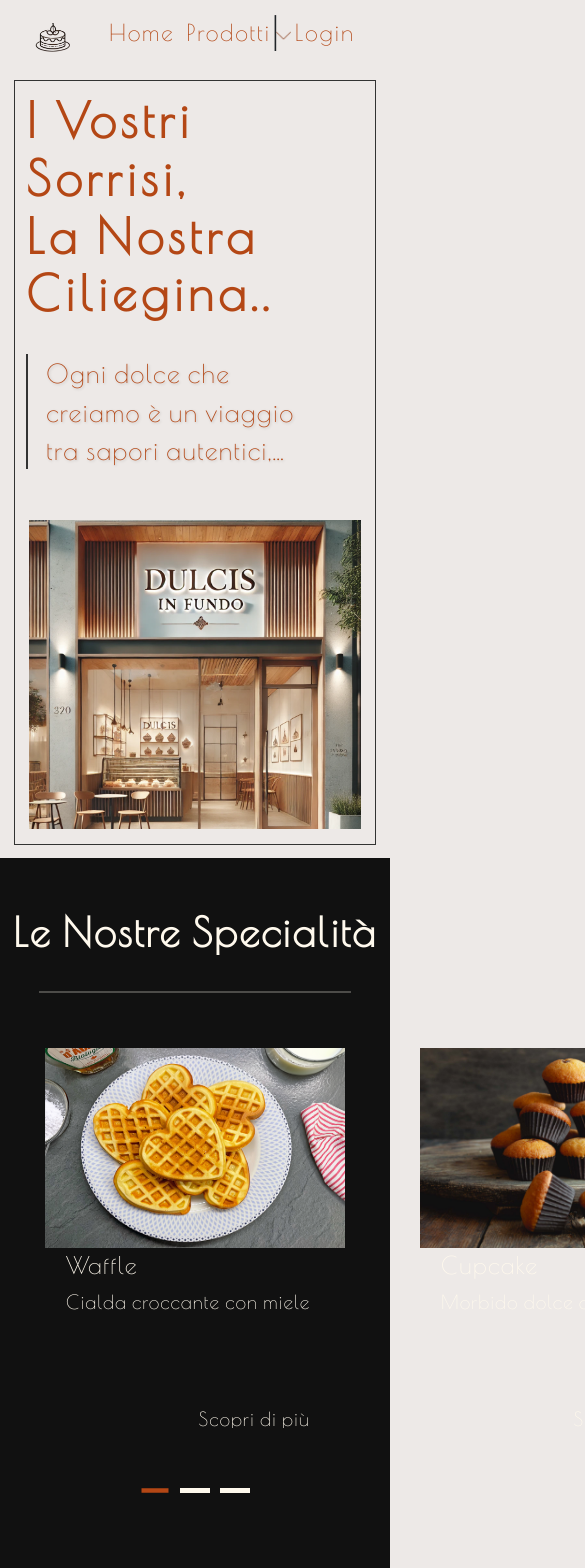
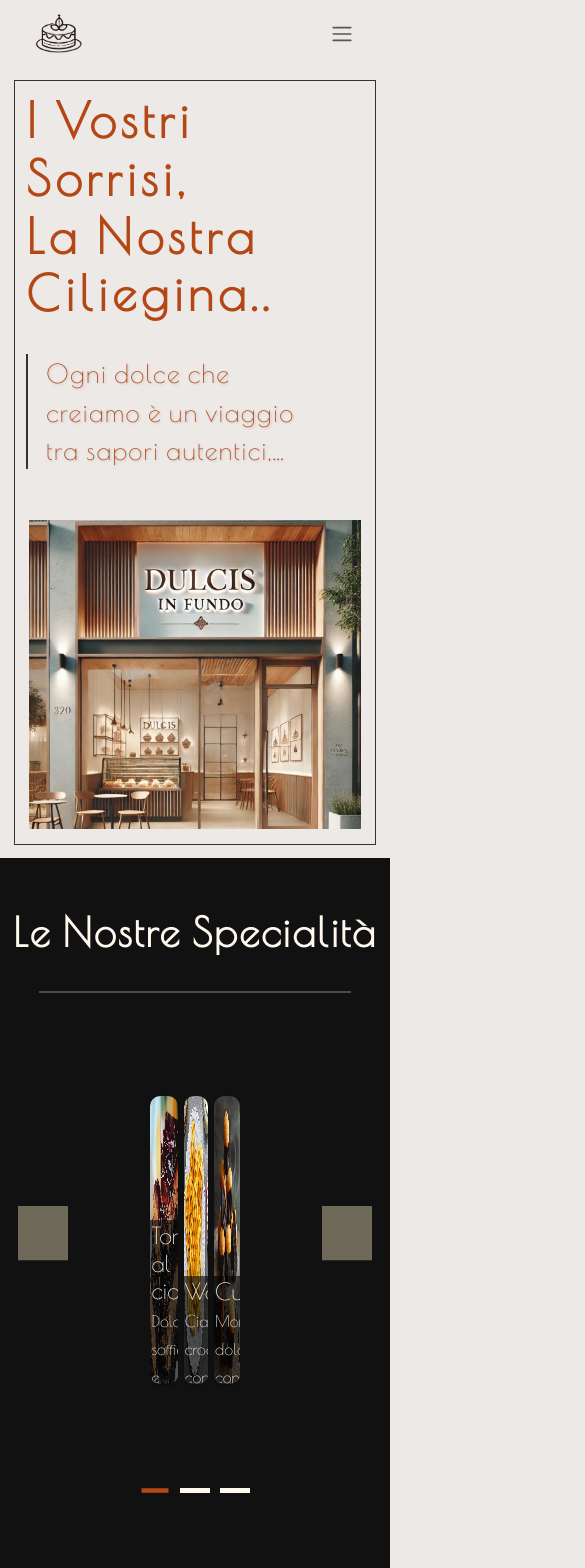
Before and after one commit to supertorres97/ProgettoBTorinoFrontend, an Angular app: page /home in a window 390 px wide. Shown: the top 1568 px of the page, 585 px wide, since content can reach past the window. Built offline with nearby package versions, Linux system fonts and the light colour scheme; grey boxes are pictures that could not be loaded.

Commit message:
Modifiche Navbar e Cards

```diff
--- a/src/app/Components/home/cards-sezione/cards-sezione.component.css
+++ b/src/app/Components/home/cards-sezione/cards-sezione.component.css
@@ -79,71 +79,91 @@
     overflow: hidden; /* Nasconde le card che scorrono fuori dal container */
 }
 
-.Card {
-  height: 400px;
-  width: 300px;  /* Ridotta la larghezza delle card */
+figure {
+	position: relative;
 	display: flex;
-  flex-direction: column;
-  transition: box-shadow 0.3s ease; /* Transizione morbida */
-  flex: calc(100% / 3 - 20px); /* Mostra 3 card per volta */
-  max-width: calc(100% / 3 - 20px);
+	align-items: center;
+	justify-content: center;
+	width: auto;
+	min-width: 27.5%;
+	height: 80%;
+  font-family: 'Poiret One', cursive;
+	border-radius: 10px;
+	box-shadow:
+		0 1px 3px rgba(0,0,0,0.12),
+		0 1px 2px rgba(0,0,0,0.24);
+	transition: all 0.3s cubic-bezier(.25,.8,.25,1);
+	overflow: hidden;
+	&:hover {
+		box-shadow:
+			0 20px 20px rgba(90, 90, 90, 0.15),
+			0 10px 10px rgba(90, 90, 90, 0.10);
+		img {
+			transform: scale(1.25);
 		}
-
-.Card:hover {
-    box-shadow: 0 5px 10px rgba(0, 0, 0, 0.2);  /* Ombra più intensa al passaggio del mouse */
+		figcaption {
+			bottom: 0;
 		}
-
-.Card-Text {
-    font-family: 'Poiret One', cursive;
-    font-weight: bold;
+	}
+	img {
+		height: 100%;
+		transition: 0.37s;
+		width:125%;
+	}
+	figcaption {
+		position: absolute;
+		bottom: -40%;
+		left: 0;
+		width: 100%;
+		margin: 0;
+		padding: 5%;
+		background-color: rgba(0,0,0,0.65);
+		box-shadow: 0 0 20px rgba(0,0,0,0.4);
 		color: #fff9ed;
-    padding: 1% 7%;
-    height: 200px;
-
-    overflow: hidden;
+		line-height: 1;
+		transition: 0.37s;
+		h3 {
+			margin: 0 0 7%;
+			padding: 0;
 		}
-
-.Card-Text h3 {
-    font-size: 1.5rem;
-    letter-spacing: 0.05em;
-    text-transform: capitalize;
+		p {
+			font-size: 1rem;
+			line-height: 1.75;
 		}
-
-.Card-Text p {
-    font-size: 1.2rem;
-    letter-spacing: 0.05em;
-    font-weight: lighter;
-    overflow: hidden;
-    text-overflow: ellipsis;
-}
-
     .Card-Footer {
       display: flex;
       flex-direction: row;
       justify-content: space-between;
       padding: 10px 0;
       margin-top: auto;  /* Spinge il footer verso il basso */
-    align-self: flex-end;  /* Allinea il footer a destra */
     }
-
     .Card-Footer a {
+      display: flex;
       text-decoration: none;
       font-size: 1.2rem;
       letter-spacing: 0.05em;
       font-weight: lighter;
       font-family: 'Poiret One', cursive;
       color: #fff9ed;
-
+      align-self: flex-end;  /* Allinea il footer a destra */
       padding-right: 35px;
       padding-bottom: 5px;
       /* transition: color 0.7s ease; /* Transizione del colore al passaggio del mouse */
       transition: text-shadow 0.2s ease-in-out, color 0.2s ease-in-out;
     }
-
     .Card-Footer a:hover {
       /* color: #b44715; */
       color: #fdfaf3; /* Cambia colore leggermente più chiaro */
       text-shadow: 0 0 1px #fdfaf3, 0 0 1px #fdfaf3; /* Effetto illuminante */
+    }
+	}
+}
+
+@media (min-width: 1367px){
+  figure{
+    width: 100%;
+    height: auto;
+  }
 }
 
 .GoTo{
@@ -168,12 +188,6 @@
 .GoTo:hover::after{
   opacity: 1;
   right: 20px;
-}
-
-.Card-Wrap {
-  display: flex;
-  gap: 75px; /* Distanza tra le card */
-  transition: transform 0.5s ease-in-out;
 }
 
 .Carousel-Indicators {
--- a/src/app/Components/home/cards-sezione/cards-sezione.component.html
+++ b/src/app/Components/home/cards-sezione/cards-sezione.component.html
@@ -9,20 +9,18 @@
       </button>
       <div class="Card-Container">
 
-
-        <div class="Card-Wrap">
-          <div *ngFor="let card of visibleCards" class="Card">
-            <img [src]="card.img" [alt]="card.title" style="width: 100%; height: 200px;" />
-            <div class="Card-Text">
-              <h3>{{ card.title }}</h3>
-              <p id="single-line-ellipsis">{{ card.description }}</p>
-            </div>
+        <figure class="image-block" *ngFor="let card of visibleCards">
+          <img [src]="card.img" [alt]="card.title" />
+          <figcaption>
+            <h3>
+              {{ card.title }}
+            </h3>
+            <p>{{ card.description }}</p>
             <div class="Card-Footer">
               <a href="#" class="GoTo">Scopri di più </a>
             </div>
-          </div>
-        </div>
-
+          </figcaption>
+        </figure>
 
       </div>
       <button (click)="scrollCardsRight()" class="RightButton">
--- a/src/app/Components/home/cards-sezione/cards-sezione.component.ts
+++ b/src/app/Components/home/cards-sezione/cards-sezione.component.ts
@@ -17,7 +17,7 @@ export class CardsSezioneComponent implements OnInit{
   }
 
   cards = [
-    { id: 1, img: 'Dolce1.jpg', title: 'Torta al cioccolato', description: 'Dolce soffice e gustoso' },
+    { id: 1, img: 'Dolce7.jpeg', title: 'Torta al cioccolato', description: 'Dolce soffice e gustoso' },
     { id: 2, img: 'Dolce2.jpg', title: 'Waffle', description: 'Cialda croccante con miele' },
     { id: 3, img: 'Dolce3.jpg', title: 'Cupcake', description: 'Morbido dolce con crema' },
     { id: 4, img: 'Dolce4.png', title: 'Tiramisù', description: 'Dolce al caffè e mascarpone' },
--- a/src/app/Components/navbar/navbar.component.css
+++ b/src/app/Components/navbar/navbar.component.css
@@ -118,7 +118,7 @@
     transition: color 0.3s ease;
   }
 
-  .link:hover{
-    color: #000;
-    transition: color 0.3s ease;
+  #blackHover:hover h3, #blackHover:hover img{
+    filter: invert(17%) sepia(23%) saturate(0%) hue-rotate(208deg) brightness(99%) contrast(94%);
+    transition: color 0.8s ease;
   }
--- a/src/app/Components/navbar/navbar.component.html
+++ b/src/app/Components/navbar/navbar.component.html
@@ -1,25 +1,56 @@
 <nav class="navbar">
   <div class = "nav-container">
     <div class="logo col-2">
-      <img src="LogoTorta.png" alt="Torta" style="height: 35px; padding-top: 5px;"/>
+      <img src="LogoTorta.png" alt="Torta" style="height: 40px;"/>
     </div>
-    <div  class="nav-links-container col-8">
+
+     <!-- Bottone Offcanvas (mostrato sotto 1366px) -->
+    <button class="btn  d-block d-xl-none" type="button" data-bs-toggle="offcanvas" data-bs-target="#offcanvasExample" aria-controls="offcanvasExample">
+      <span class="navbar-toggler-icon"></span>
+    </button>
+
+    <!-- Offcanvas Menu -->
+    <div class="offcanvas offcanvas-start" tabindex="-1" id="offcanvasExample" aria-labelledby="offcanvasExampleLabel">
+      <div class="offcanvas-header">
+        <h5 class="offcanvas-title" id="offcanvasExampleLabel">Offcanvas</h5>
+        <button type="button" class="btn-close" data-bs-dismiss="offcanvas" aria-label="Close"></button>
+      </div>
+      <div class="offcanvas-body">
+        <div>
+          Some text as placeholder. In real life you can have the elements you have chosen. Like, text, images, lists, etc.
+        </div>
+        <div class="dropdown mt-3">
+          <button class="btn btn-secondary dropdown-toggle" type="button" data-bs-toggle="dropdown">
+            Dropdown button
+          </button>
+          <ul class="dropdown-menu">
+            <li><a class="dropdown-item" href="#">Action</a></li>
+            <li><a class="dropdown-item" href="#">Another action</a></li>
+            <li><a class="dropdown-item" href="#">Something else here</a></li>
+          </ul>
+        </div>
+      </div>
+    </div>
+
+    <!-- Menu normale (mostrato sopra 1365px) -->
+    <div class="d-none d-xl-flex col-10 justify-content-between align-items-center">
+      <div class="nav-links-container col-10 d-flex justify-content-center">
       <ul class="nav-links">
-          <li><a routerLink="/home" class="link"><h3>Home</h3></a></li>
-          <li class="dropdown">
-            <a href="#" class="link"><h3>Prodotti<img class="down-arrow" src="down-arrow.png" alt="down-arrow"/></h3></a>
-            <ul class="dropdown-menu">
-              <li><a routerLink="/product/subitem1">Subitem 1</a></li>
-              <li><a routerLink="/product/subitem2">Subitem 2</a></li>
-            </ul>
-          </li>
+        <li><a routerLink="/home" class="link" id="blackHover"><h3>Home</h3></a></li>
+        <li class="dropdown">
+          <a href="#" class="link" id="blackHover"><h3>Prodotti<img class="down-arrow" src="down-arrow.png" alt="down-arrow"/></h3></a>
+          <ul class="dropdown-menu"> <!-- ngFor="let type of TipoDolce"> -->
+          <!-- <li><a routerLink="/product/"  QUI METTERE L'ITEM CHE SARà IL TIPO DI DOLCE >Subitem 1</a></li> -->
+          </ul>
+        </li>
       </ul>
-    </div>
-    <div class="icons col-2">
+      </div>
+      <div class="icons col-2 d-flex justify-content-end">
       <a class="cart" routerLink="/carrello"><img src="shopping-cart4.png"/></a>
       <span>|</span>
-      <a class="link" *ngIf="!isLoggedIn" routerLink="/login"><h3>Login</h3></a>
+      <a class="link" id="blackHover" *ngIf="!isLoggedIn" routerLink="/login"><h3>Login</h3></a>
       <a *ngIf="isLoggedIn" routerLink="/profile"><img src="avatar.png"/></a>
+      </div>
     </div>
   </div>
 </nav>
```
Also changed, not shown: public/Dolce7.jpeg (added). Lines whose indentation alone changed are shown as unchanged.
